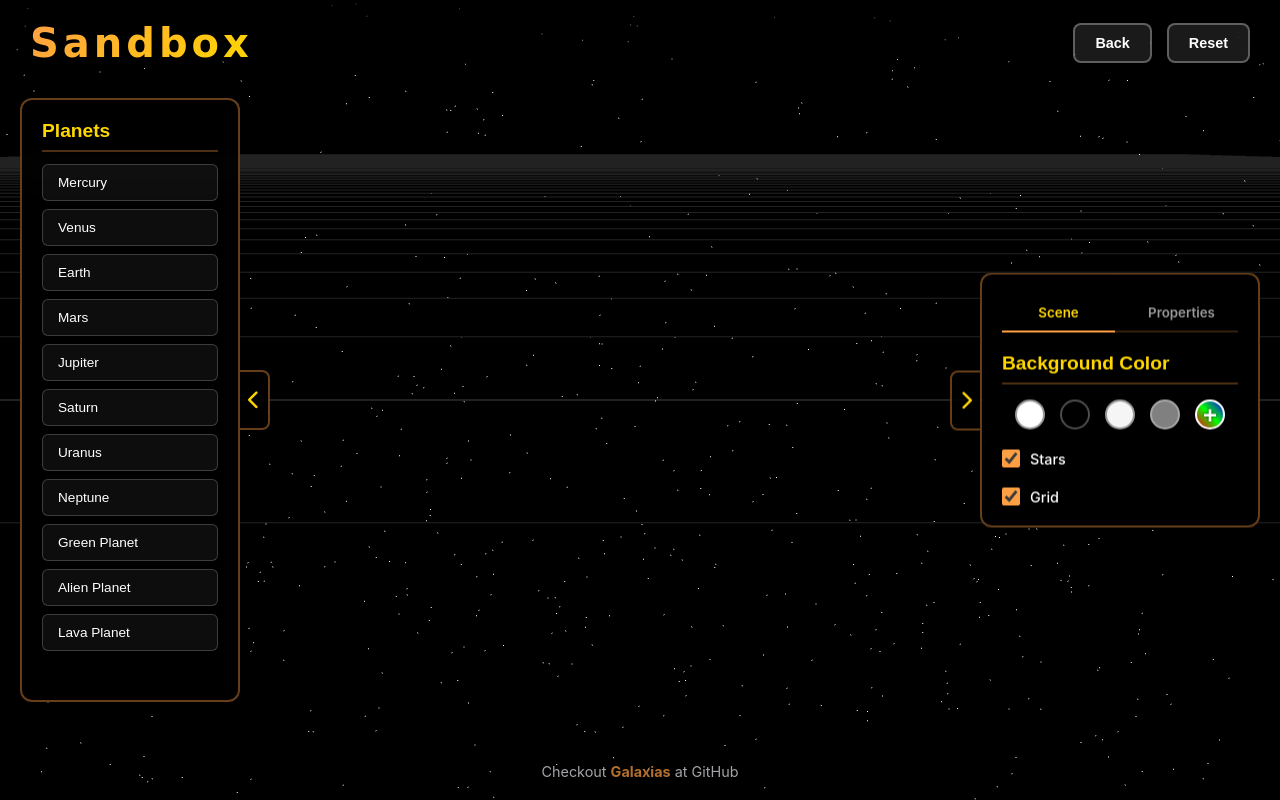
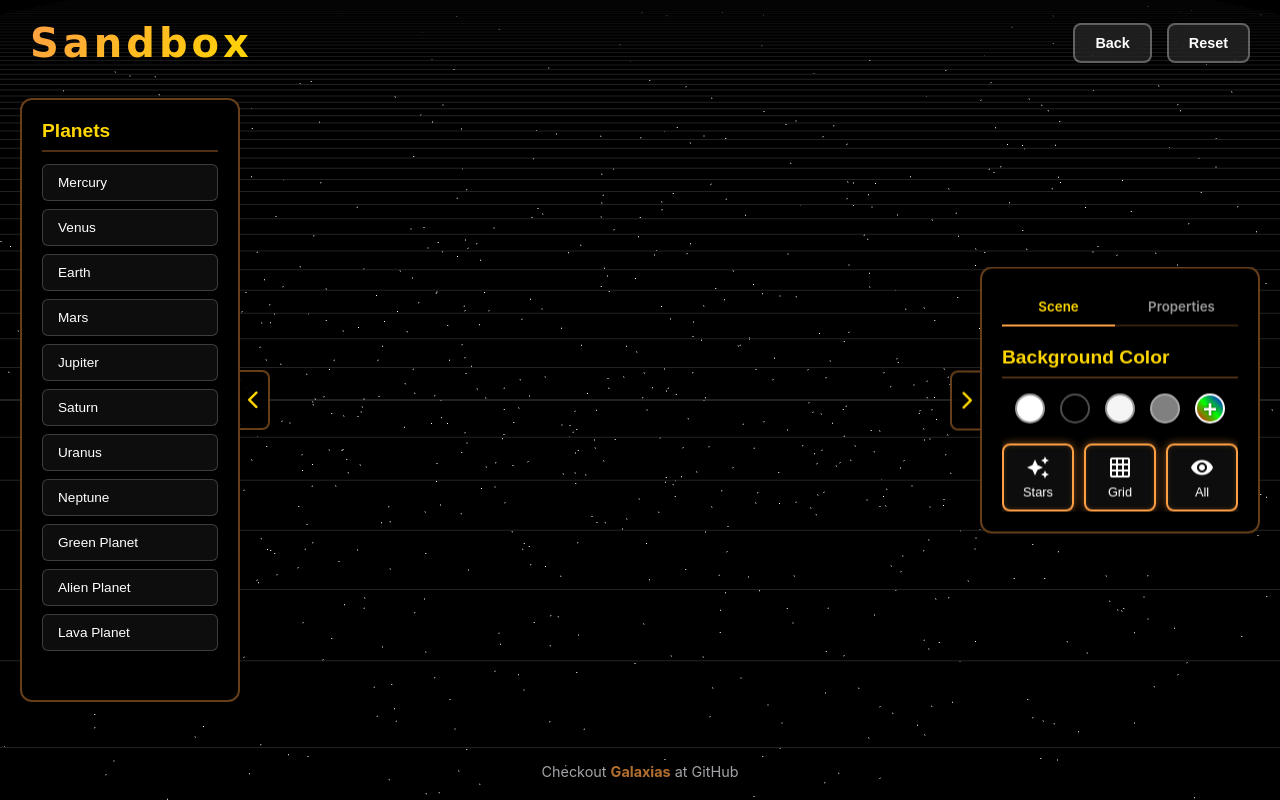
Before and after one commit to sujalnegi/galaxias, a Flask app: page /sandbox in a window 1280 px wide. Run offline with Flask 3, Linux system fonts and the light colour scheme.

Commit message:
#Commit 35: (big update) raylighting added for models, changed model spawning logic in the canvas, added a hide button, redesigned the buttons, changed loading screen color scheme
raylighting added so now  the models will look brighter from all angles, changed model spawning logic (loadModel function now makes a loop of checking whether a model already exists on the location or not if it does then the model is not spawned and checks another location ~ needs more cooking as some plannets are still overlapping) & loading screen color scheme changed to black and white & added a hide button to quickly hide the left and right sidebars with H as the shortcut key G for grid S for Stars

```diff
--- a/static/css/sandbox.css
+++ b/static/css/sandbox.css
@@ -440,6 +440,7 @@ body {
         transform: translateY(0);
     }
 }
+
 #loading-screen {
     position: fixed;
     top: 0;
@@ -455,17 +456,20 @@ body {
     font-family: 'Outfit', sans-serif;
     transition: opacity 0.5s ease-out;
 }
+
 .loader-content {
     text-align: center;
     width: 300px;
 }
+
 .loader-title {
     font-size: 2rem;
-    color: #FFD700;
+    color: #fff;
     margin-bottom: 2rem;
     font-weight: 700;
     letter-spacing: 0.1em;
 }
+
 .progress-container {
     width: 100%;
     height: 4px;
@@ -475,16 +479,54 @@ body {
     margin-bottom: 1rem;
     position: relative;
 }
+
 .progress-bar {
     width: 0%;
     height: 100%;
-    background: linear-gradient(90deg, #FF9F43, #FFD700);
+    background: #fff;
     transition: width 0.3s ease-out;
-    box-shadow: 0 0 10px rgba(255, 159, 67, 0.5);
+    box-shadow: 0 0 10px rgba(255, 255, 255, 0.5);
 }
 
-.loading-text {
+.toggle-buttons-container {
+    display: flex;
+    gap: 10px;
+    margin-top: 20px;
+    justify-content: center;
+}
+.icon-toggle-btn {
+    display: flex;
+    flex-direction: column;
+    align-items: center;
+    gap: 5px;
+    padding: 10px;
+    background: rgba(255, 255, 255, 0.05);
+    border: 1px solid rgba(255, 255, 255, 0.2);
+    border-radius: 8px;
     color: rgba(255, 255, 255, 0.6);
-    font-size: 0.9rem;
-    margin-top: 10px;
+    cursor: pointer;
+    transition: all 0.3s ease;
+    flex: 1;
 }
+.icon-toggle-btn .material-icons {
+    font-size: 1.5rem;
+}
+.icon-toggle-btn span:last-child {
+    font-size: 0.8rem;
+    font-weight: 500;
+}
+.icon-toggle-btn:hover {
+    background: rgba(255, 255, 255, 0.1);
+    color: #fff;
+}
+
+.icon-toggle-btn.active {
+    background: rgba(255, 255, 255, 0.05);
+    border: 2px solid #FF9F43;
+    color: #fff;
+    box-shadow: 0 0 8px rgba(255, 159, 67, 0.5), inset 0 0 5px rgba(255, 159, 67, 0.2);
+}
+
+.icon-toggle-btn.active .material-icons {
+    text-shadow: none;
+}
--- a/static/js/sandbox.js
+++ b/static/js/sandbox.js
@@ -13,7 +13,7 @@ function init() {
         0.1,
         100000
     );
-    camera.position.set(0, 500, 1000);
+    camera.position.set(0, 3000, 3000);
 
     renderer = new THREE.WebGLRenderer({ antialias: true });
     renderer.setSize(window.innerWidth, window.innerHeight);
@@ -25,16 +25,21 @@ function init() {
     controls.dampingFactor = 0.05;
     controls.minDistance = 100;
     controls.maxDistance = 50000;
-    const ambientLight = new THREE.AmbientLight(0xffffff, 0.3);
+    const ambientLight = new THREE.AmbientLight(0xffffff, 0.6); // Increased base brightness
     scene.add(ambientLight);
-    const pointLight = new THREE.PointLight(0xffffff, 1.5);
+
+    const hemisphereLight = new THREE.HemisphereLight(0xffffff, 0x444444, 0.8); // Soft overall light
+    scene.add(hemisphereLight);
+    const directionalLight = new THREE.DirectionalLight(0xffffff, 1.0); // Sun-like light
+    directionalLight.position.set(500, 1000, 750);
+    scene.add(directionalLight);
+    const pointLight = new THREE.PointLight(0xffffff, 2.0, 50000); // Strong central light
     pointLight.position.set(0, 0, 0);
     scene.add(pointLight);
     createStarfield();
     createGrid();
     window.addEventListener('resize', onWindowResize);
     setupEventListeners();
-
     animate();
     preloadAssets();
 }
@@ -130,12 +135,7 @@ function setupEventListeners() {
             updateStarContrast(color);
         });
     });
-    const gridToggle = document.getElementById('gridToggle');
-    if (gridToggle) {
-        gridToggle.addEventListener('change', () => {
-            if (gridHelper) gridHelper.visible = gridToggle.checked;
-        });
-    }
+
 
 
     function loadModel(name) {
@@ -152,12 +152,44 @@ function setupEventListeners() {
         loader.load(`/static/assets/${fileName}.glb`, function (gltf) {
             const model = gltf.scene;
             model.scale.set(scale, scale, scale);
-            const positionOffset = 500;
-            model.position.set(
-                (Math.random() - 0.5) * positionOffset,
-                0,
-                (Math.random() - 0.5) * positionOffset
-            );
+            const box = new THREE.Box3().setFromObject(model);
+            const size = new THREE.Vector3();
+            box.getSize(size);
+            const radius = Math.max(size.x, size.z) / 2;
+            model.userData.radius = radius;
+
+            const positionOffset = 3000;
+            let validPosition = false;
+            let attempts = 0;
+            const maxAttempts = 100;
+
+            while (!validPosition && attempts < maxAttempts) {
+                const x = (Math.random() - 0.5) * positionOffset;
+                const z = (Math.random() - 0.5) * positionOffset;
+
+                validPosition = true;
+                scene.children.forEach(child => {
+                    if (child.userData.isSelectable && child !== model) {
+                        const dist = Math.sqrt(Math.pow(child.position.x - x, 2) + Math.pow(child.position.z - z, 2));
+                        const minDistance = radius + (child.userData.radius || 0) + 50;
+                        if (dist < minDistance) {
+                            validPosition = false;
+                        }
+                    }
+                });
+                if (validPosition) {
+                    model.position.set(x, 0, z);
+                }
+                attempts++;
+            }
+            if (!validPosition) {
+                console.warn('Could not find free space for object');
+                model.position.set(
+                    (Math.random() - 0.5) * positionOffset * 1.5,
+                    0,
+                    (Math.random() - 0.5) * positionOffset * 1.5
+                );
+            }
 
             model.userData.isSelectable = true;
             model.userData.name = name;
@@ -170,12 +202,7 @@ function setupEventListeners() {
             alert(`Could not load ${name} model.`);
         });
     }
-    const starToggle = document.getElementById('starToggle');
-    if (starToggle) {
-        starToggle.addEventListener('change', () => {
-            if (starfield) starfield.visible = starToggle.checked;
-        });
-    }
+
     const customColorBtn = document.getElementById('customColorBtn');
     if (customColorBtn) {
         customColorBtn.addEventListener('click', () => {
@@ -236,6 +263,72 @@ function setupEventListeners() {
             }
         });
     });
+    const starToggleBtn = document.getElementById('starToggleBtn');
+    if (starToggleBtn) {
+        starToggleBtn.addEventListener('click', () => {
+            starToggleBtn.classList.toggle('active');
+            const isActive = starToggleBtn.classList.contains('active');
+            if (starfield) starfield.visible = isActive;
+        });
+    }
+    const gridToggleBtn = document.getElementById('gridToggleBtn');
+    if (gridToggleBtn) {
+        gridToggleBtn.addEventListener('click', () => {
+            gridToggleBtn.classList.toggle('active');
+            const isActive = gridToggleBtn.classList.contains('active');
+            if (gridHelper) gridHelper.visible = isActive;
+        });
+    }
+    const hideAllBtn = document.getElementById('hideAllBtn');
+    let allVisible = true;
+
+    function toggleAllVisibility() {
+        const leftSidebar = document.getElementById('leftSidebar');
+        const rightSidebar = document.getElementById('rightSidebar');
+        const icon = hideAllBtn.querySelector('.material-icons');
+        const isLeftVisible = !leftSidebar.classList.contains('collapsed');
+        const isRightVisible = !rightSidebar.classList.contains('collapsed');
+
+        if (isLeftVisible || isRightVisible) {
+            leftSidebar.classList.add('collapsed');
+            rightSidebar.classList.add('collapsed');
+            const leftToggleIcon = document.querySelector('#leftToggle i');
+            if (leftToggleIcon) leftToggleIcon.className = 'fas fa-chevron-right';
+            const rightToggleIcon = document.querySelector('#rightToggle i');
+            if (rightToggleIcon) rightToggleIcon.className = 'fas fa-chevron-left';
+
+            hideAllBtn.classList.remove('active');
+            icon.textContent = 'visibility_off';
+        } else {
+            leftSidebar.classList.remove('collapsed');
+            rightSidebar.classList.remove('collapsed');
+
+            const leftToggleIcon = document.querySelector('#leftToggle i');
+            if (leftToggleIcon) leftToggleIcon.className = 'fas fa-chevron-left';
+            const rightToggleIcon = document.querySelector('#rightToggle i');
+            if (rightToggleIcon) rightToggleIcon.className = 'fas fa-chevron-right';
+            hideAllBtn.classList.add('active');
+            icon.textContent = 'visibility';
+        }
+    }
+
+    if (hideAllBtn) {
+        hideAllBtn.addEventListener('click', toggleAllVisibility);
+    }
+
+    window.addEventListener('keydown', (e) => {
+        const key = e.key.toLowerCase();
+        if (e.target.tagName === 'INPUT' || e.target.tagName === 'TEXTAREA') return;
+
+        if (key === 'h') {
+            toggleAllVisibility();
+        } else if (key === 'g') {
+            if (gridToggleBtn) gridToggleBtn.click();
+        } else if (key === 's') {
+            if (starToggleBtn) starToggleBtn.click();
+        }
+    });
+
 }
 function onWindowResize() {
     camera.aspect = window.innerWidth / window.innerHeight;
@@ -288,7 +381,6 @@ function onMouseClick(event) {
             return;
         }
     }
-
     deselectObject();
 }
 function animate() {
--- a/templates/sandbox.html
+++ b/templates/sandbox.html
@@ -12,6 +12,7 @@
     href="https://fonts.googleapis.com/css2?family=Shabo:wght@400;700;900&family=Korvich:wght@400;700&display=swap"
     rel="stylesheet">
     <link rel="stylesheet" href="https://cdnjs.cloudflare.com/ajax/libs/font-awesome/6.4.0/css/all.min.css">
+    <link href="https://fonts.googleapis.com/icon?family=Material+Icons" rel="stylesheet">
 </head>
 
 <body>
@@ -21,7 +22,7 @@
             <div class="progress-container">
                 <div class="progress-bar" id="progressBar"></div>
             </div>
-            <div class="loading-text" id="loadingText">Initializing Simulation...</div>
+            <div class="loading-text" id="loadingText">Loading your playground</div>
         </div>
     </div>
     <div id="canvas-container"></div>
@@ -82,17 +83,19 @@
                         style="background: linear-gradient(45deg, #ff0000, #00ff00, #0000ff); border-color: #fff;"
                         title="Custom Color" id="customColorBtn">+</button>
                 </div>
-                <div class="checkbox-group">
-                    <label class="checkbox-label">
-                        <input type="checkbox" id="starToggle" checked>
+                <div class="toggle-buttons-container">
+                    <button class="icon-toggle-btn active" id="starToggleBtn" title="Toggle Stars">
+                        <span class="material-icons">auto_awesome</span>
                         <span>Stars</span>
-                    </label>
-                </div>
-                <div class="checkbox-group">
-                    <label class="checkbox-label">
-                        <input type="checkbox" id="gridToggle" checked>
+                    </button>
+                    <button class="icon-toggle-btn active" id="gridToggleBtn" title="Toggle Grid">
+                        <span class="material-icons">grid_on</span>
                         <span>Grid</span>
-                    </label>
+                    </button>
+                    <button class="icon-toggle-btn active" id="hideAllBtn" title="Hide All Objects (H)">
+                        <span class="material-icons">visibility</span>
+                        <span>All</span>
+                    </button>
                 </div>
             </div>
 
```
